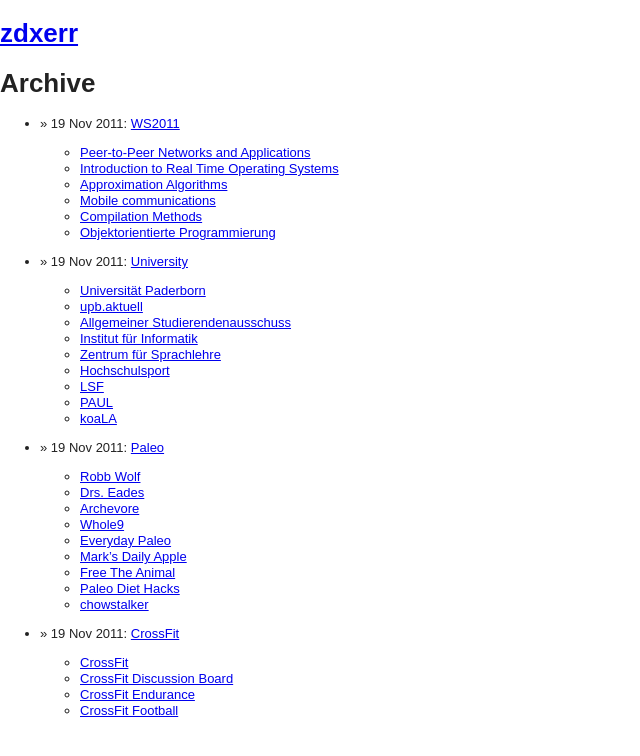
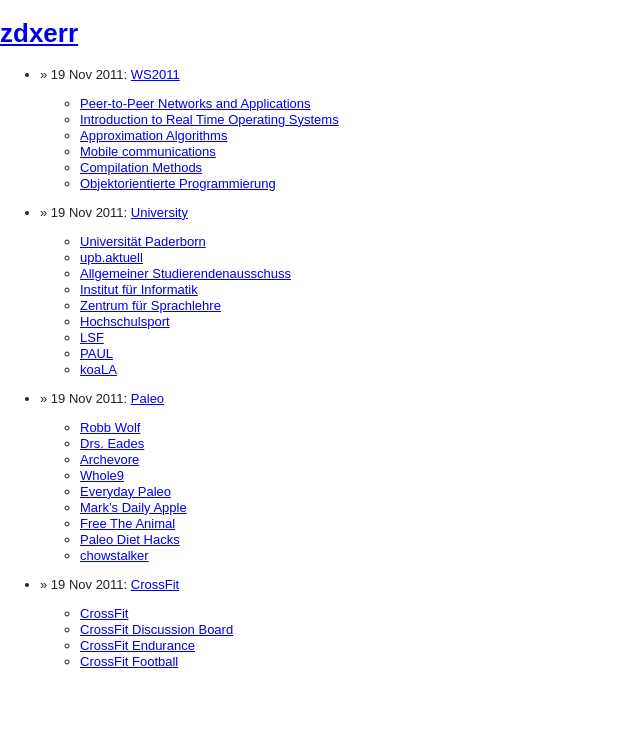
Before and after one commit to zdxerr/zdxerr.github.com, a Jekyll site: the page built from links.html, in a window 1280 px wide. Shown: the top 756 px of the page, without its empty margins (0-640 px from the left). Built offline with Jekyll 4.4.1, drawn with Linux system fonts in a browser that asks for light colours; nearby versions of some CDN libraries.

Commit message:
Changed links site.

```diff
--- a/links.html
+++ b/links.html
@@ -4,7 +4,7 @@
 permalink: /links/
 ---
 
-<h1>Archive</h1>
+<h1>{{ title }}</h1>
 <ul id="link_list">
     {% for post in site.categories.links %}
     <li>
```
